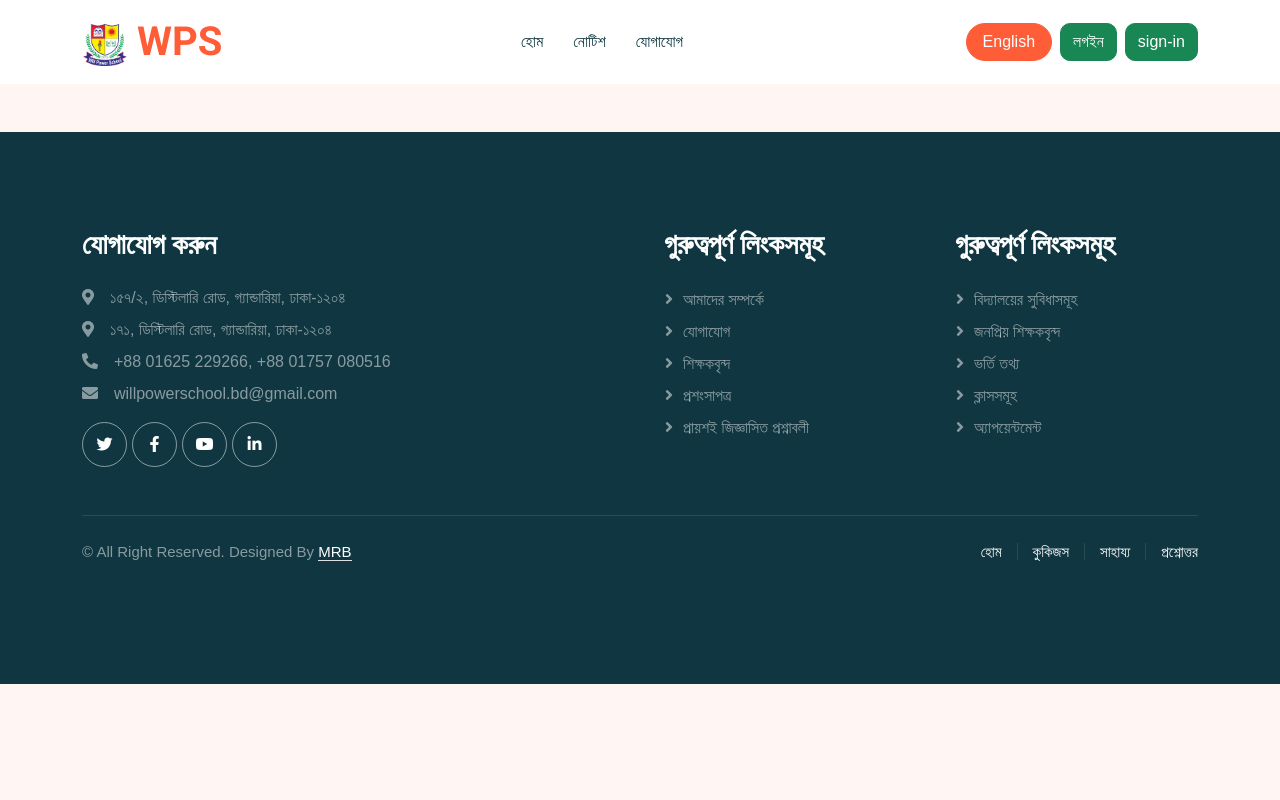
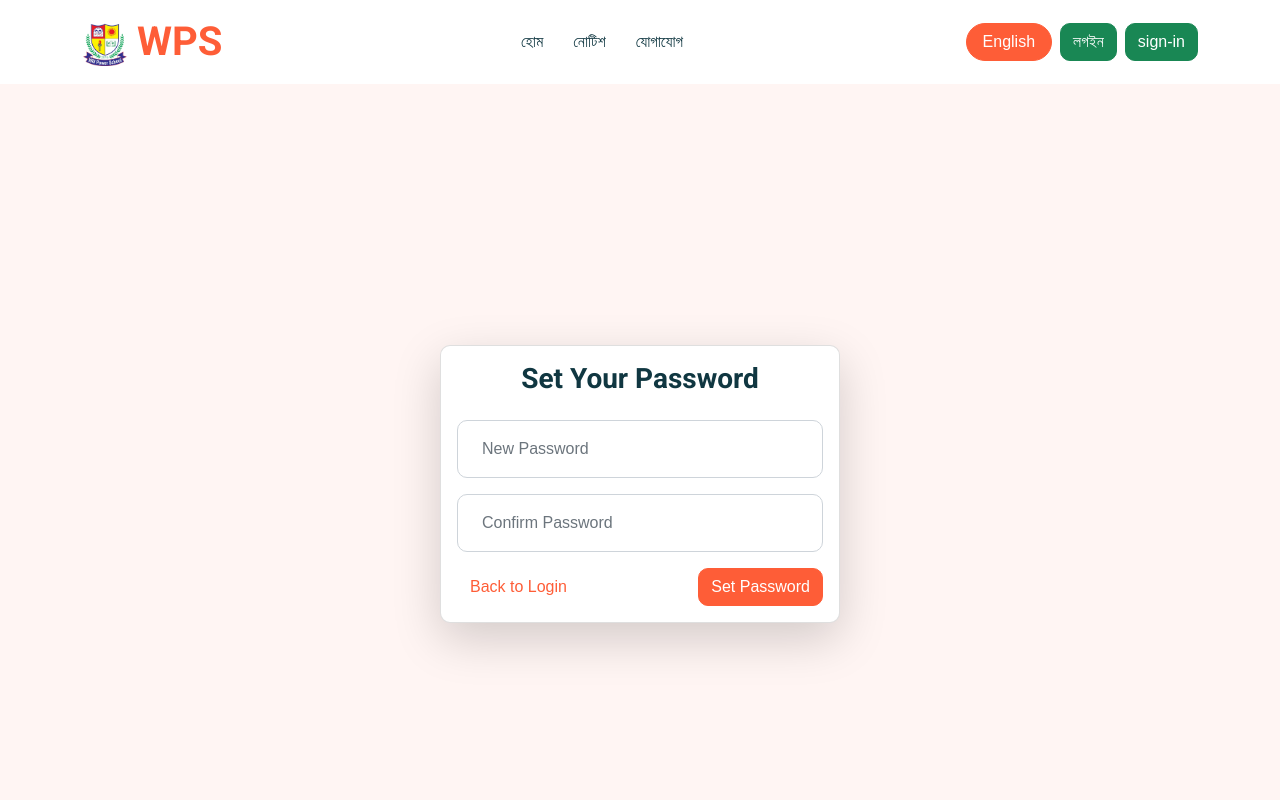
Before and after one commit to Rajib3003/larvelreact, a React (Vite) app in the folder frontendReact/: page /set-password in a window 1280 px wide. Shown: the top 800 px of the page. Built offline with nearby package versions, Linux system fonts and the light colour scheme.

Commit message:
set password

```diff
--- a/frontendReact/src/App.jsx
+++ b/frontendReact/src/App.jsx
@@ -25,6 +25,7 @@ import NoticeEdit from "./pages/notice/NoticeEdit";
 import SignInPage from "./pages/profile/SingInPage";
 import ForgetPassword from "./pages/profile/ForgetPassword";
 import ResetPassword from "./pages/profile/ResetPassword";
+import SetPassword from "./pages/profile/SetPassword";
 
 
 
@@ -101,6 +102,7 @@ function App() {
           <Route path="/singIn" element={<SignInPage />} />
           <Route path="/forget-password" element={<ForgetPassword />} />
           <Route path="/reset-password" element={<ResetPassword />} />
+          <Route path="/set-password" element={<SetPassword />} />
 
           <Route
             path="/student-profile"
--- a/frontendReact/src/layout/Login.jsx
+++ b/frontendReact/src/layout/Login.jsx
@@ -104,18 +104,39 @@ export default function Login({ setIsLoggedIn }) {
               </button>
             </div>
           </form>
-          <div className="text-end mt-2">
+          {/* <div className="text-end mt-2">
   <button
     className="btn btn-link"
     onClick={() => {
-      // Navigate to Forget Password page
-      // If you are using React Router:
+
+      window.location.href = "/forget-password";
+    }}
+  >
+    Forget Password?
+  </button>
+</div> */}
+<div className="d-flex justify-content-between align-items-center">
+  {/* Left: Set Password */}
+  <button
+    className="btn btn-link"
+    onClick={() => {
+      window.location.href = "/set-password";
+    }}
+  >
+    Set Password
+  </button>
+
+  {/* Right: Forget Password */}
+  <button
+    className="btn btn-link"
+    onClick={() => {
       window.location.href = "/forget-password";
     }}
   >
     Forget Password?
   </button>
 </div>
+
         </div>
       </div>
     </div>
--- /dev/null
+++ b/frontendReact/src/pages/profile/SetPassword.jsx
@@ -0,0 +1,105 @@
+/* eslint-disable no-unused-vars */
+
+
+import { useState } from "react";
+
+export default function SetPassword() {
+     const baseApiUrl = import.meta.env.VITE_BASE_API_URL;
+  const [password, setPassword] = useState("");
+  const [confirmPassword, setConfirmPassword] = useState("");
+  const [message, setMessage] = useState("");
+
+  const handleSubmit = async (e) => {
+    e.preventDefault();
+
+    if (password !== confirmPassword) {
+      setMessage("Password does not match!");
+      return;
+    }
+
+    try {
+      const res = await fetch(
+        `${baseApiUrl}/auth/set-password`,
+        {
+          method: "POST",
+          headers: {
+            "Content-Type": "application/json",
+          },
+          credentials: "include",
+          body: JSON.stringify({ password }),
+        }
+      );
+
+      const data = await res.json();
+
+      console.log("test data",data)
+
+      if (!res.ok) {
+        setMessage(data.message || "Something went wrong");
+      } else {
+        setMessage("Password set successfully!");
+      }
+    } catch (error) {
+      setMessage("Network error, try again later.");
+    }
+  };
+
+  return (
+     <div className="d-flex align-items-center justify-content-center min-vh-100">
+      <div className="card shadow-lg w-100" style={{ maxWidth: "400px" }}>
+        <div className="card-body">
+          <h3 className="text-center mb-4">Set Your Password</h3>
+
+          {message && (
+            <div
+              className={`alert ${
+                message.includes("success") ? "alert-success" : "alert-danger"
+              }`}
+            >
+              {message}
+            </div>
+          )}
+
+          <form onSubmit={handleSubmit}>
+            <div className="mb-3">
+              <input
+                type="password"
+                placeholder="New Password"
+                value={password}
+                onChange={(e) => setPassword(e.target.value)}
+                required
+                className="form-control bg-transparent py-3 ps-4"
+              />
+            </div>
+
+            <div className="mb-3">
+              <input
+                type="password"
+                placeholder="Confirm Password"
+                value={confirmPassword}
+                onChange={(e) => setConfirmPassword(e.target.value)}
+                required
+                className="form-control bg-transparent py-3 ps-4"
+              />
+            </div>
+
+            <div className="d-flex justify-content-between align-items-center">
+              {/* Optional: Back to Login */}
+              <button
+                type="button"
+                className="btn btn-link"
+                onClick={() => (window.location.href = "/login")}
+              >
+                Back to Login
+              </button>
+
+              <button type="submit" className="btn btn-primary">
+                Set Password
+              </button>
+            </div>
+          </form>
+        </div>
+      </div>
+    </div>
+  );
+}
```
Also changed, not shown: frontendReact/src/layout/header.jsx (line endings or trailing spaces), 1 other file (tests, documents, lock files or other folders).
